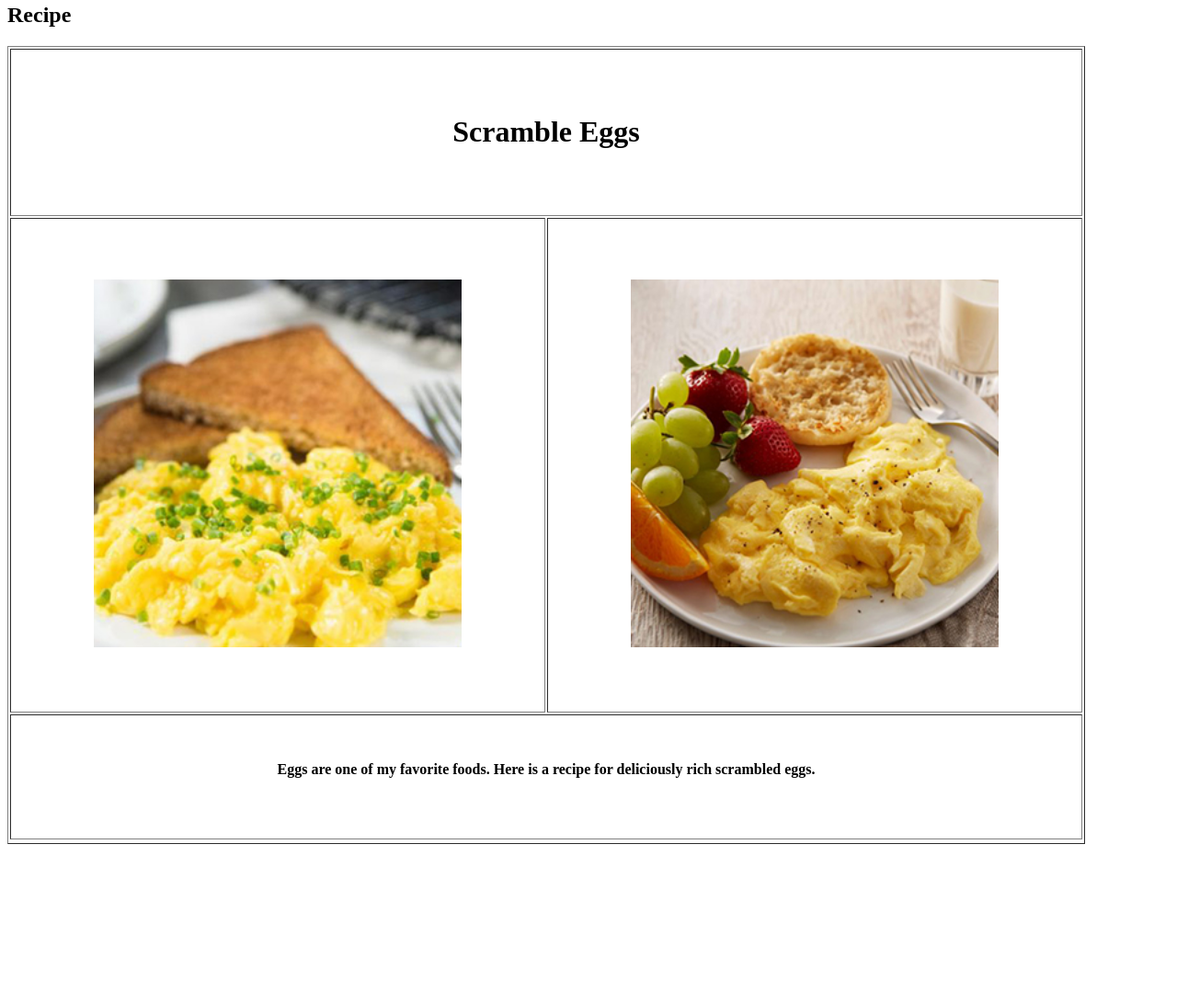
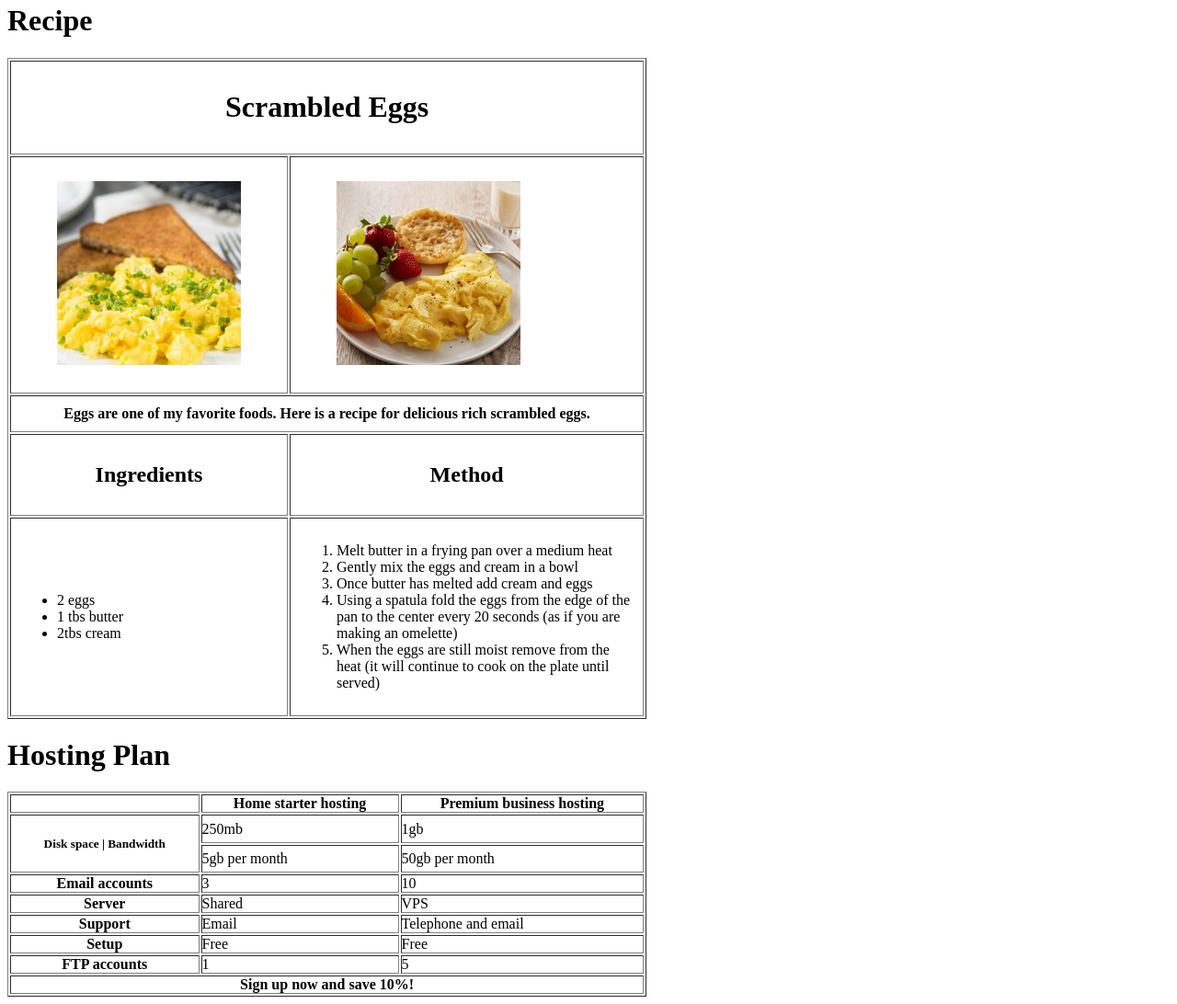
Before and after one commit to mscanete/mscanete.github.io, a plain HTML site: page week1/activity/index.html in a window 1280 px wide. Shown: the part 17-1109 px from the top of the page at 92% size. Before the commit the page ends 943 px from the top, so only its background shows below. Drawn offline with Linux system fonts and the light colour scheme.

Commit message:
New Code Page

```diff
--- a/week1/activity/index.html
+++ b/week1/activity/index.html
@@ -3,34 +3,95 @@
 <head>
     <meta charset="UTF-8">
     <meta name="viewport" content="width=device-width, initial-scale=1.0">
-    <title>Recipe</title>
-
-<h2>Recipe</h2>
-<table border="1" width="50%" cellpadding="50"/>
+    <title>Document</title>
+</head>
+    <h1>Recipe</h1>
+    <table border ="1" width="55%" Cellpadding="10">
         <tr>
-    <th colspan ="2" width="80"> <h1>Scramble Eggs</h1> </th>
+            <th colspan="2" width="81"><h1>Scrambled Eggs</h1></th>
         </tr>
         <tr>
             <td colspan="1">
                 <figure>
-                    <img src="images/s-egg.jpg" width= "400px"/>
+                    <img src="images/s-egg.jpg" width="200px"/>
                 </figure>
             </td>
             <td>
                 <figure>
-                    <img src="images/s-egg1.jpg" width= "400px"/>
+                    <img src="images/s-egg1.jpg" width="200px"/>
                 </figure>
-
             </td>
-    </tr>
-    <tr>
-        <th colspan=2 <p>Eggs are one of my favorite foods. Here is a recipe for deliciously rich scrambled eggs.</p>
 
         </tr>
         <tr>
-
-
-
+            <th colspan="2"><body>Eggs are one of my favorite foods. Here is a recipe for delicious rich scrambled eggs.</body></th>
         </tr>
+        <tr>
+            <th><h2>Ingredients</h2></th>
+            <th><h2>Method</h2></th>
+        </tr>
+            <td>
+                <ul>
+                    <li>2 eggs</li>
+                    <li>1 tbs butter</li>
+                    <li>2tbs cream</li>
+                </ul>
+            </td>
+            <td>
+                <ol>
+                    <li>Melt butter in a frying pan over a medium heat</li>
+                    <li>Gently mix the eggs and cream in a bowl</li>
+                    <li>Once butter has melted add cream and eggs</li>
+                    <li>Using a spatula fold the eggs from the edge of the pan to the center every 20 seconds (as if you are making an omelette)</li>
+                    <li>When the eggs are still moist remove from the heat (it will continue to cook on the plate until served)</li>
+                </ol>
+            </td>
+    </table>
+    <h1>Hosting Plan</h1>
+    <table border="1" width="55%" Cellpadding="0">
+        <tr>
+            <th colspan="1" width="30%"></th>
+            <th>Home starter hosting</th>
+            <th>Premium business hosting</th>
+        </tr>
+        <tr>
+            <th rowspan="2"><h5> Disk space | Bandwidth</h5></th>
+            <td>250mb</td>
+            <td>1gb</td>
+        </tr>
+        <tr>
+            <td>5gb per month</td>
+            <td>50gb per month</td>
+        </tr>
+        <tr>
+            <th> Email accounts</th>
+            <td>3</td>
+            <td>10</td>
+        </tr>
+        <tr>
+            <th>Server</th>
+            <td>Shared</td>
+            <td>VPS</td>
+        </tr>
+        <tr>
+            <th>Support</th>
+            <td>Email</td>
+            <td>Telephone and email</td>
+        </tr>
+        <tr>
+            <th>Setup</th>
+            <td>Free</td>
+            <td>Free</td>
+        </tr>
+        <tr>
+            <th>FTP accounts</th>
+            <td>1</td>
+            <td>5</td>
+        </tr>
+        <tr>
+            <th colspan="8"> Sign up now and save 10%!</th>
+        </tr>
+    </table>
+<body>
 </body>
 </html>
```
Lines whose indentation alone changed are shown as unchanged.
